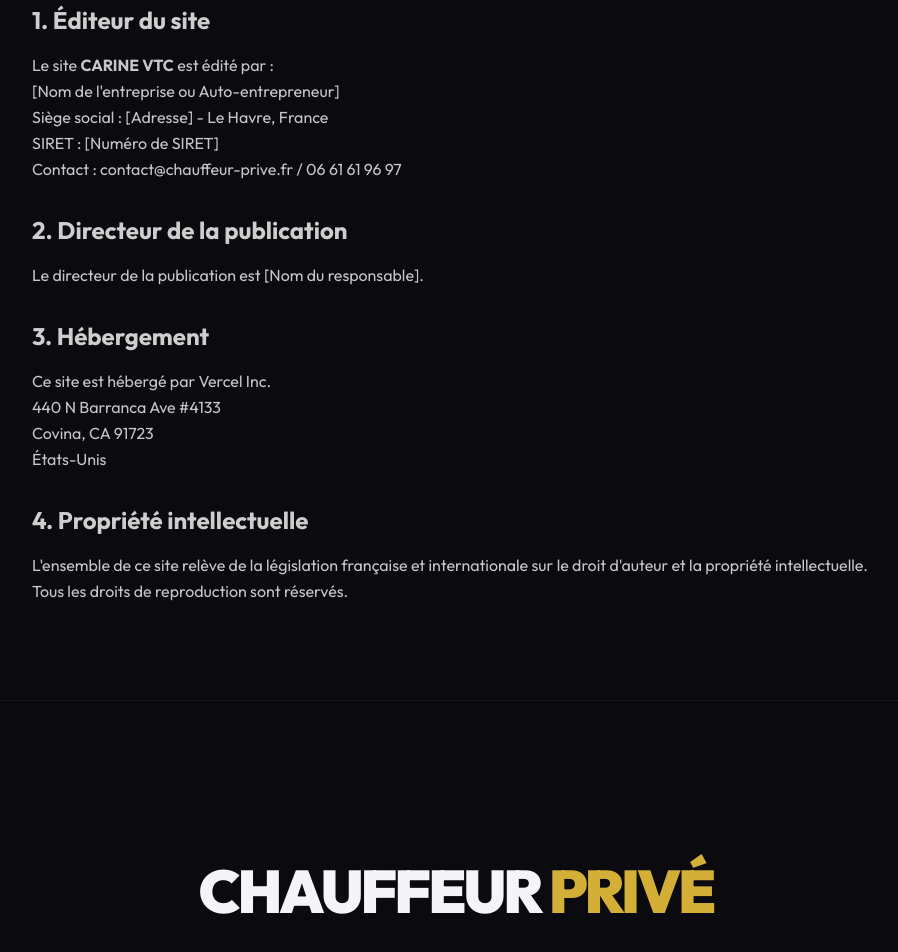
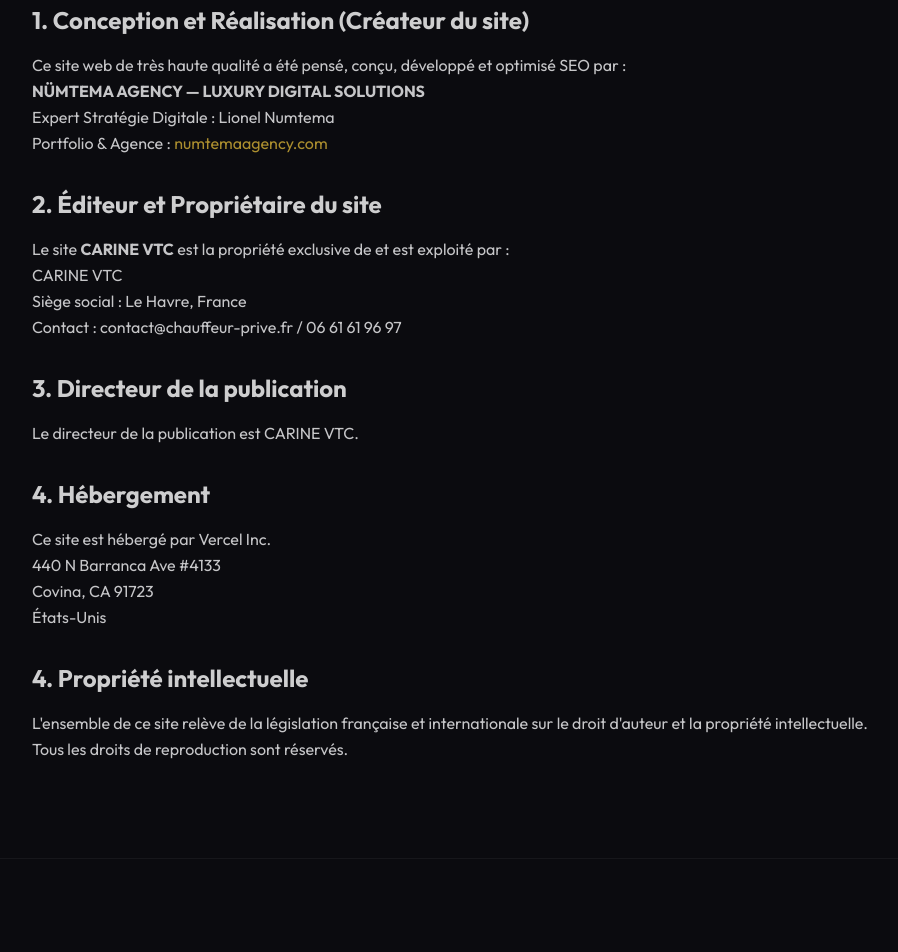
Before and after one commit to Creativityliberty/landingpagechauffeur, a Next.js app: page /mentions-legales in a window 1280 px wide. Shown: the part 220-1172 px from the top of the page, without its empty margins (184-1082 px from the left). Built offline with nearby package versions, Linux system fonts and the light colour scheme.

Commit message:
feat(credits): add Numtema Agency to footer and mentions

```diff
--- a/app/mentions-legales/page.tsx
+++ b/app/mentions-legales/page.tsx
@@ -12,25 +12,34 @@
 
                 <div className="space-y-8 opacity-80 leading-relaxed">
                     <section>
-                        <h2 className="text-2xl font-bold mb-4 text-white">1. Éditeur du site</h2>
+                        <h2 className="text-2xl font-bold mb-4 text-white">1. Conception et Réalisation (Créateur du site)</h2>
                         <p>
-                            Le site <strong>{CONFIG.content.brand.name}</strong> est édité par :<br />
-                            [Nom de l'entreprise ou Auto-entrepreneur]<br />
-                            Siège social : [Adresse] - Le Havre, France<br />
-                            SIRET : [Numéro de SIRET]<br />
+                            Ce site web de très haute qualité a été pensé, conçu, développé et optimisé SEO par :<br />
+                            <strong>NÜMTEMA AGENCY — LUXURY DIGITAL SOLUTIONS</strong><br />
+                            Expert Stratégie Digitale : Lionel Numtema<br />
+                            Portfolio & Agence : <a href="https://numtemaagency.com" target="_blank" rel="noopener noreferrer" className="text-[#D4AF37] hover:underline">numtemaagency.com</a>
+                        </p>
+                    </section>
+
+                    <section>
+                        <h2 className="text-2xl font-bold mb-4 text-white">2. Éditeur et Propriétaire du site</h2>
+                        <p>
+                            Le site <strong>{CONFIG.content.brand.name}</strong> est la propriété exclusive de et est exploité par :<br />
+                            CARINE VTC<br />
+                            Siège social : Le Havre, France<br />
                             Contact : {CONFIG.contact.email} / {CONFIG.contact.phone}
                         </p>
                     </section>
 
                     <section>
-                        <h2 className="text-2xl font-bold mb-4 text-white">2. Directeur de la publication</h2>
+                        <h2 className="text-2xl font-bold mb-4 text-white">3. Directeur de la publication</h2>
                         <p>
-                            Le directeur de la publication est [Nom du responsable].
+                            Le directeur de la publication est CARINE VTC.
                         </p>
                     </section>
 
                     <section>
-                        <h2 className="text-2xl font-bold mb-4 text-white">3. Hébergement</h2>
+                        <h2 className="text-2xl font-bold mb-4 text-white">4. Hébergement</h2>
                         <p>
                             Ce site est hébergé par Vercel Inc.<br />
                             440 N Barranca Ave #4133<br />
--- a/ui/sections/Footer.tsx
+++ b/ui/sections/Footer.tsx
@@ -29,7 +29,7 @@
             <div className={`${CONFIG.theme.spacing.container} flex flex-col items-center text-center gap-16 md:gap-24`}>
                 <div className="max-w-2xl">
                     <span className="font-black text-4xl md:text-6xl tracking-tighter mb-8 block" style={{ color: theme.text }}>
-                        CHAUFFEUR <span className="text-[#D4AF37]">PRIVÉ</span>
+                        CARINE <span className="text-[#D4AF37]">VTC</span>
                     </span>
                     <p className="text-lg md:text-xl font-medium leading-relaxed opacity-50 mb-10" style={{ color: theme.muted }}>
                         {CONFIG.content.footer.description}
@@ -77,7 +77,12 @@
                     className="w-full pt-16 border-t flex flex-col md:flex-row justify-between items-center gap-8 opacity-40 text-[10px] font-black uppercase tracking-[0.4em]"
                     style={{ borderColor: theme.border, color: theme.muted }}
                 >
-                    <p>© 2026 CARINE VTC — LUXURY MOBILITY.</p>
+                    <div className="flex flex-col items-center md:items-start gap-3">
+                        <p>© 2026 CARINE VTC — LUXURY MOBILITY.</p>
+                        <p className="text-[8px] tracking-[0.2em] text-[#D4AF37] lowercase normal-case opacity-80 uppercase">
+                            Fait avec excellence • Propulsé par <a href="https://numtemaagency.com" target="_blank" rel="noopener noreferrer" className="hover:text-white transition-colors underline underline-offset-4">Nümtema Agency</a>
+                        </p>
+                    </div>
                     <div className="flex gap-10">
                         <a href="/blog" className="hover:text-white transition-colors">Blog</a>
                         <a href="/mentions-legales" className="hover:text-white transition-colors">Mentions</a>
```
